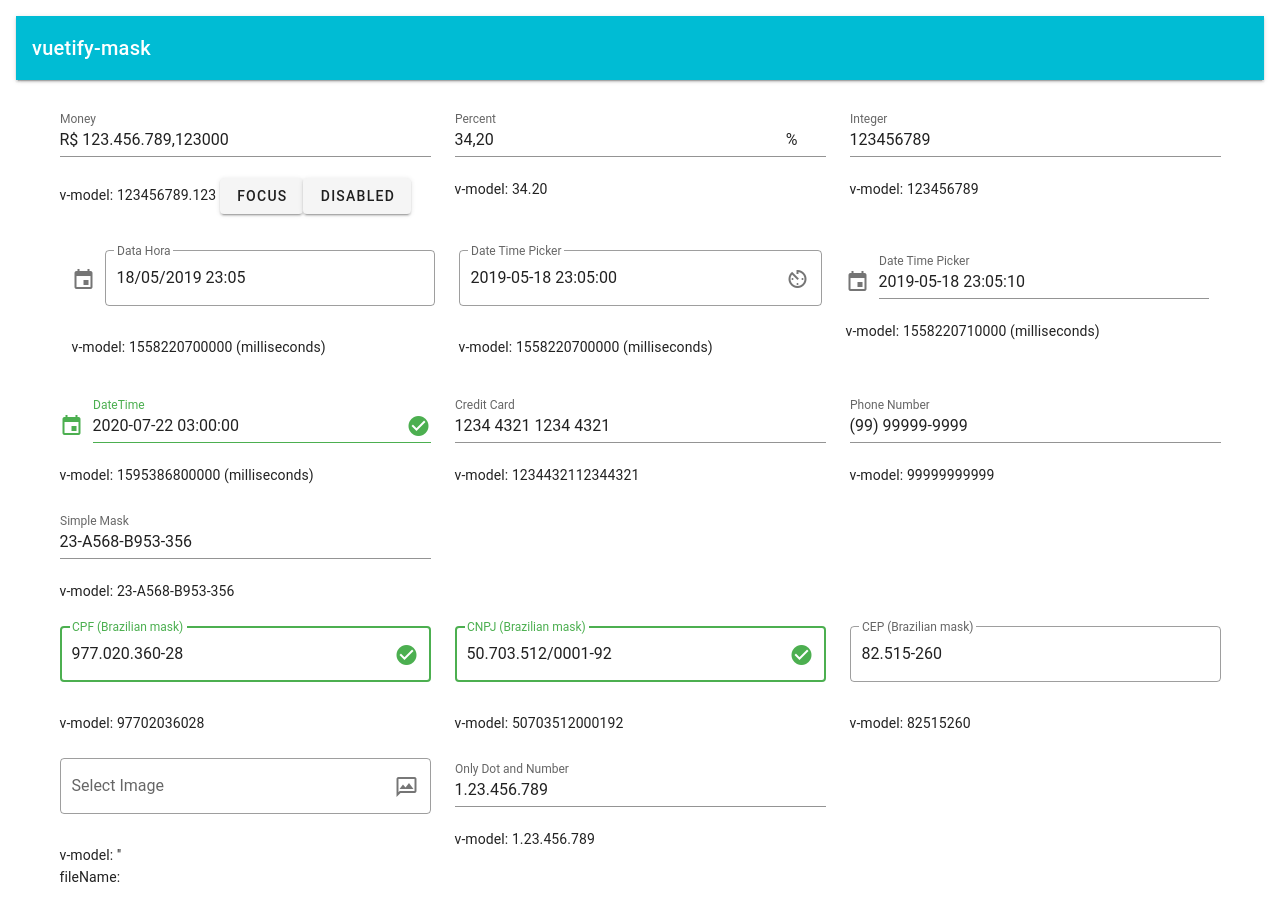
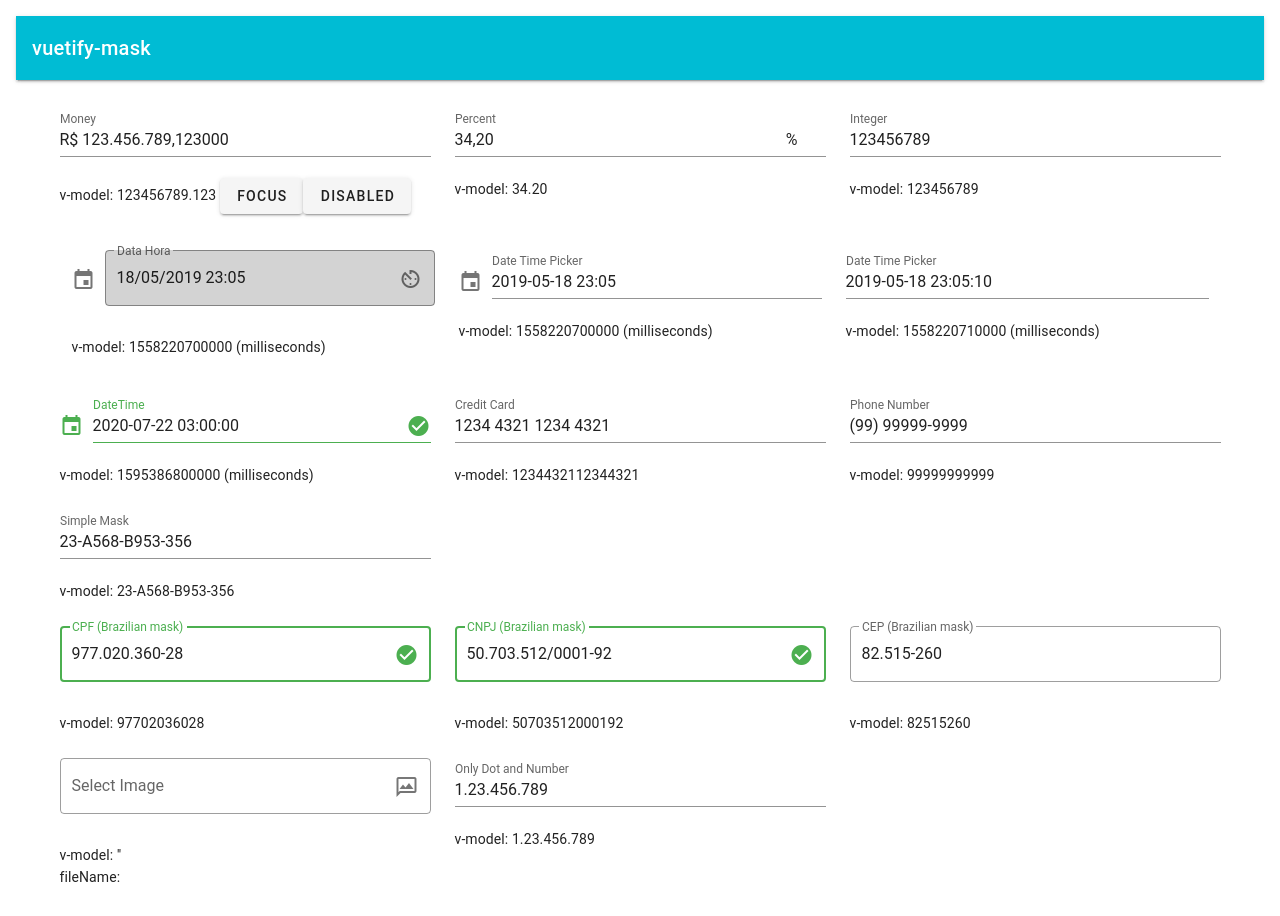
Before and after one commit to juareznasato/vuetify-mask, a JavaScript app: page / in a window 1280 px wide. Built offline with nearby package versions, Linux system fonts and the light colour scheme.

Commit message:
Add DateTimePicker

```diff
--- a/src/TestDateTimePicker.vue
+++ b/src/TestDateTimePicker.vue
@@ -5,18 +5,21 @@
         <v-text-field-datetimepicker
           v-model="value1"
           label="Data Hora"
+          v-bind:properties="{
+            backgroundColor: '#D3D3D3',
+            clearable: false,
+            outlined: true,
+            prependIcon: 'mdi-calendar',
+            appendIcon: 'mdi-av-timer'
+          }"
           v-bind:options="{
             tabDateTitle: 'Data',
             tabTimeTitle: 'Hora',
+            tabBackgroundColor: 'green',
             locale: 'pt-BR',
             format: 'DD/MM/YYYY',
-            icon: 'mdi-calendar',
-            iconTime: '',
-            backgroundColor: 'green',
             closeOnDateClick: false,
             useSeconds: false,
-            clearable: false,
-            outlined: true,
           }"
         />
         v-model: {{ value1 }} (milliseconds)
@@ -25,18 +28,21 @@
         <v-text-field-datetimepicker
           v-model="value2"
           label="Date Time Picker"
+          v-bind:properties="{
+            backgroundColor: '',
+            clearable: false,
+            outlined: false,
+            prependIcon: 'mdi-calendar',
+            appendIcon: ''
+          }"
           v-bind:options="{
             tabDateTitle: 'Date',
             tabTimeTitle: 'Time',
+            tabBackgroundColor: 'blue',
             locale: 'en-US',
             format: 'YYYY-MM-DD',
-            icon: '',
-            iconTime: 'mdi-av-timer',
-            backgroundColor: 'blue',
-            closeOnDateClick: true,
-            useSeconds: true,
-            clearable: false,
-            outlined: true,
+            closeOnDateClick: false,
+            useSeconds: false,
           }"
         />
         v-model: {{ value2 }} (milliseconds)
@@ -45,18 +51,21 @@
         <v-text-field-datetimepicker
           v-model="value3"
           label="Date Time Picker"
+          v-bind:properties="{
+            backgroundColor: '',
+            clearable: false,
+            outlined: false,
+            prependIcon: '',
+            appendIcon: ''
+          }"
           v-bind:options="{
             tabDateTitle: 'Date',
             tabTimeTitle: 'Time',
+            tabBackgroundColor: 'red',
             locale: 'en-US',
             format: 'YYYY-MM-DD',
-            icon: 'mdi-calendar',
-            iconTime: '',
-            backgroundColor: 'red',
             closeOnDateClick: false,
             useSeconds: true,
-            clearable: true,
-            outlined: false,
           }"
         />
         v-model: {{ value3 }} (milliseconds)
--- a/src/components/DateTimePicker.vue
+++ b/src/components/DateTimePicker.vue
@@ -12,18 +12,19 @@
       <template v-slot:activator="{ on }">
         <v-text-field
           v-model="compShow"
-          v-bind:readonly="readonly"
-          v-bind:clearable="options.clearable"
-          v-bind:outlined="options.outlined"
           v-bind:label="label"
-          v-bind:prepend-icon="options.icon"
-          v-bind:append-icon="options.iconTime"
-          v-on:click:append="menu=true, activeTab=1"
-          v-on:click:clear="menu=false"
+          v-bind="properties"
+          v-on:click:append="(menu = true), (activeTab = 1)"
+          v-on:click:clear="menu = false"
           v-on="on"
         ></v-text-field>
       </template>
-      <v-tabs dark class="elevation-2" v-bind:background-color="options.backgroundColor" v-model="activeTab">
+      <v-tabs
+        dark
+        class="elevation-2"
+        v-bind:background-color="options.tabBackgroundColor"
+        v-model="activeTab"
+      >
         <v-tab v-bind:key="0">
           <v-icon left>mdi-calendar-outline</v-icon>
           {{ options.tabDateTitle }}
@@ -49,10 +50,10 @@
               ref="refTimePicker"
               format="24hr"
               v-model="modTime"
-              v-bind:color="options.backgroundColor"
+              v-bind:color="options.tabBackgroundColor"
               v-bind:use-seconds="options.useSeconds"
               v-on:change="(menu = false), emit()"
-              v-bind:disabled="formattedDate === null || formattedDate === '' "
+              v-bind:disabled="formattedDate === null || formattedDate === ''"
             ></v-time-picker>
           </v-card>
         </v-tab-item>
@@ -68,30 +69,24 @@
   props: {
     value: {
       type: [Number, String],
-      default: 0
+      default: 0,
     },
     label: {
       type: String,
-      default: "Label"
+      default: "Label",
+    },
+    properties: {
+      type: Object,
+      default: function() {
+        return {};
+      },
     },
     options: {
       type: Object,
       default: function() {
-        return {
-          tabDateTitle: "Data",
-          tabTimeTitle: "Hora",
-          locale: "pt-BR",
-          format: "DD/MM/YYYY",
-          icon: "event",
-          iconTime: "av_timer",
-          backgroundColor: "cyan",
-          closeOnDateClick: false,
-          useSeconds: false,
-          clearable: false,
-          outlined: false
-        };
-      }
-    }
+        return {};
+      },
+    },
   },
   data: () => ({
     modDate: "",
@@ -99,7 +94,7 @@
     formattedDate: "",
     menu: false,
     readonly: true,
-    activeTab: 0
+    activeTab: 0,
   }),
   computed: {
     compShow: {
@@ -123,8 +118,8 @@
         THIS.modTime = this.options.useSeconds ? "00:00:00" : "00:00";
         THIS.formattedDate = null;
         this.$emit("input", null);
-      }
-    }
+      },
+    },
   },
   watch: {
     // When computed.compShow.formattedDate is changed:
@@ -141,7 +136,7 @@
           this.$refs.refTimePicker.selectingHour = true;
         }
       }
-    }
+    },
   },
   methods: {
     emit() {
@@ -156,8 +151,8 @@
       } else {
         this.activeTab = 1;
       }
-    }
-  }
+    },
+  },
 };
 // Str to milli
 // var d = Date.parse(date);
```
